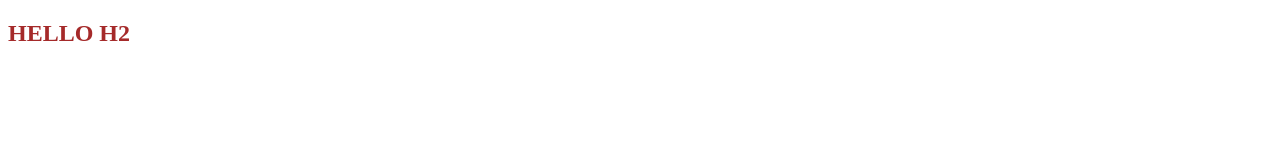
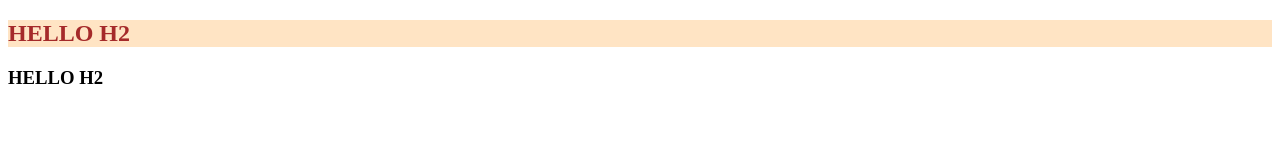
Before and after one commit to Fmaarij/firstexercice, a plain HTML site: page index.html in a window 1280 px wide. Drawn offline with Linux system fonts and the light colour scheme.

Commit message:
ajout de style h2 et ajoute de h3

```diff
--- a/index.html
+++ b/index.html
@@ -7,5 +7,6 @@
     </head>
     <body>
         <h2>HELLO H2</h2>
+        <h3>HELLO H2</h3>
     </body>
 </html>
--- a/style.css
+++ b/style.css
@@ -1,3 +1,5 @@
 h2{
     color: brown;
+    background-color: bisque;
+    border: 10px;
 }
```
